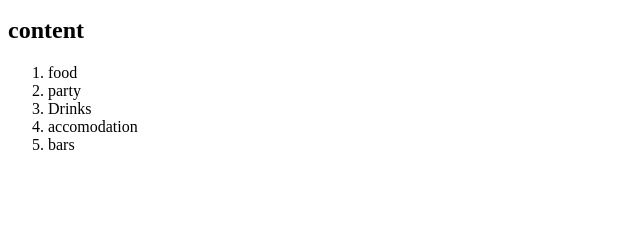
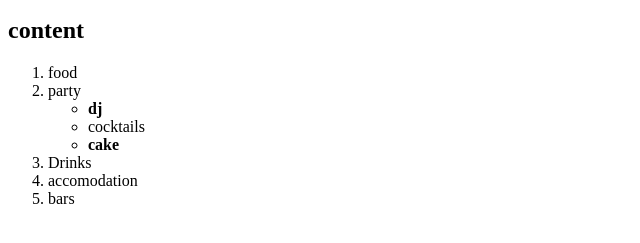
Before and after one commit to okdpta/Pirple, a plain HTML site: page index.html in a window 1280 px wide. Shown: the part 101-344 px from the top of the page, without its empty margins (0-640 px from the left). Drawn offline with Linux system fonts and the light colour scheme.

Commit message:
modified

```diff
--- a/index.html
+++ b/index.html
@@ -12,14 +12,22 @@
     <p>i want a <em>website</em> that can get me there</p>
 
     <h2>content</h2>
+    <!--orderly list-->
     <ol>
     <li>food</li>
      <li>party</li>
+     <!--inner list-->
+      <ul>
+          <li><strong>dj</strong></li>
+          <li>cocktails</li>
+          <li><strong>cake</strong></li>
+      </ul>
+      <!--end of inner list-->
      <li>Drinks</li>
      <li>accomodation</li>
      <li>bars</li>
     </ol>
-
+     <!--end of orderly list-->
 
 </body>
 </html>
```
